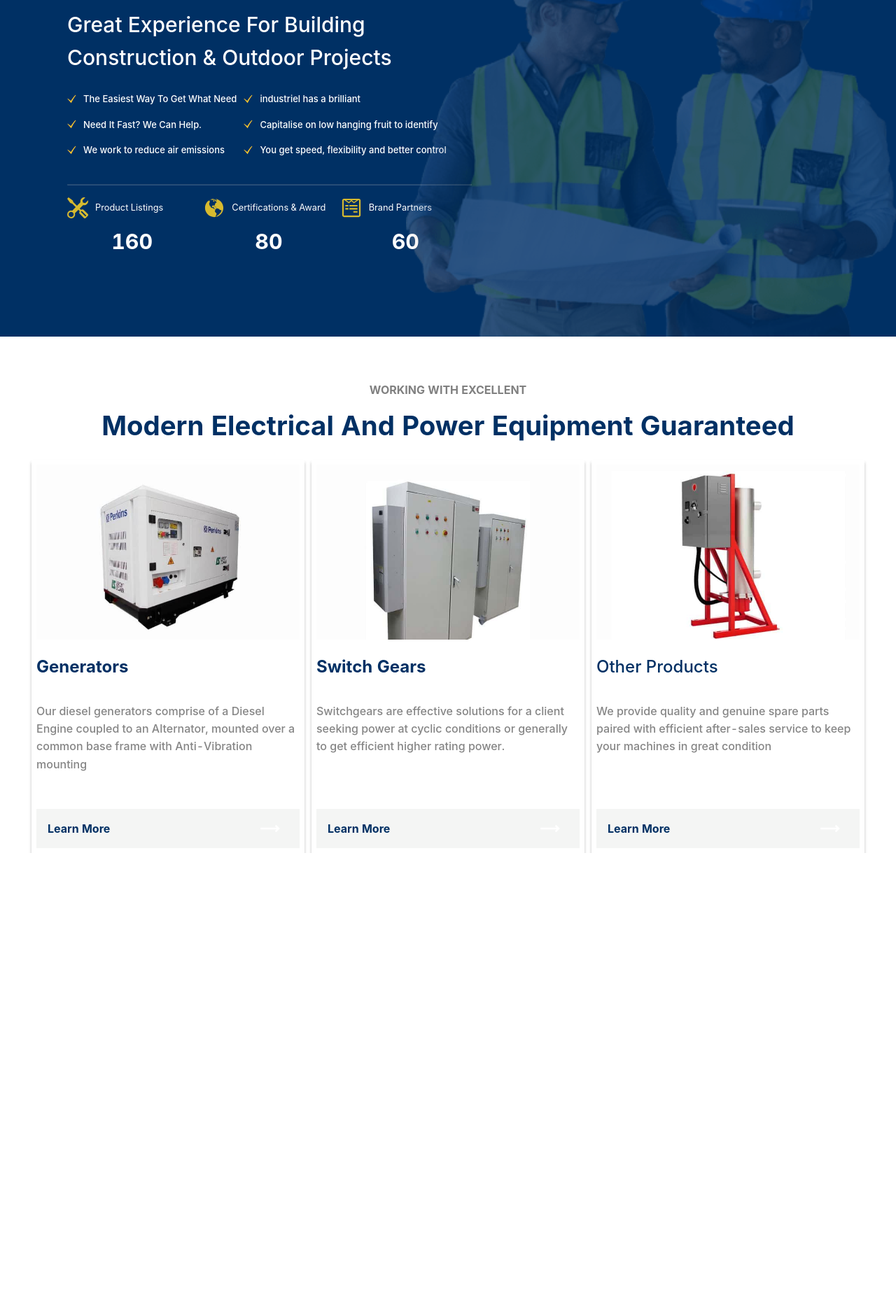
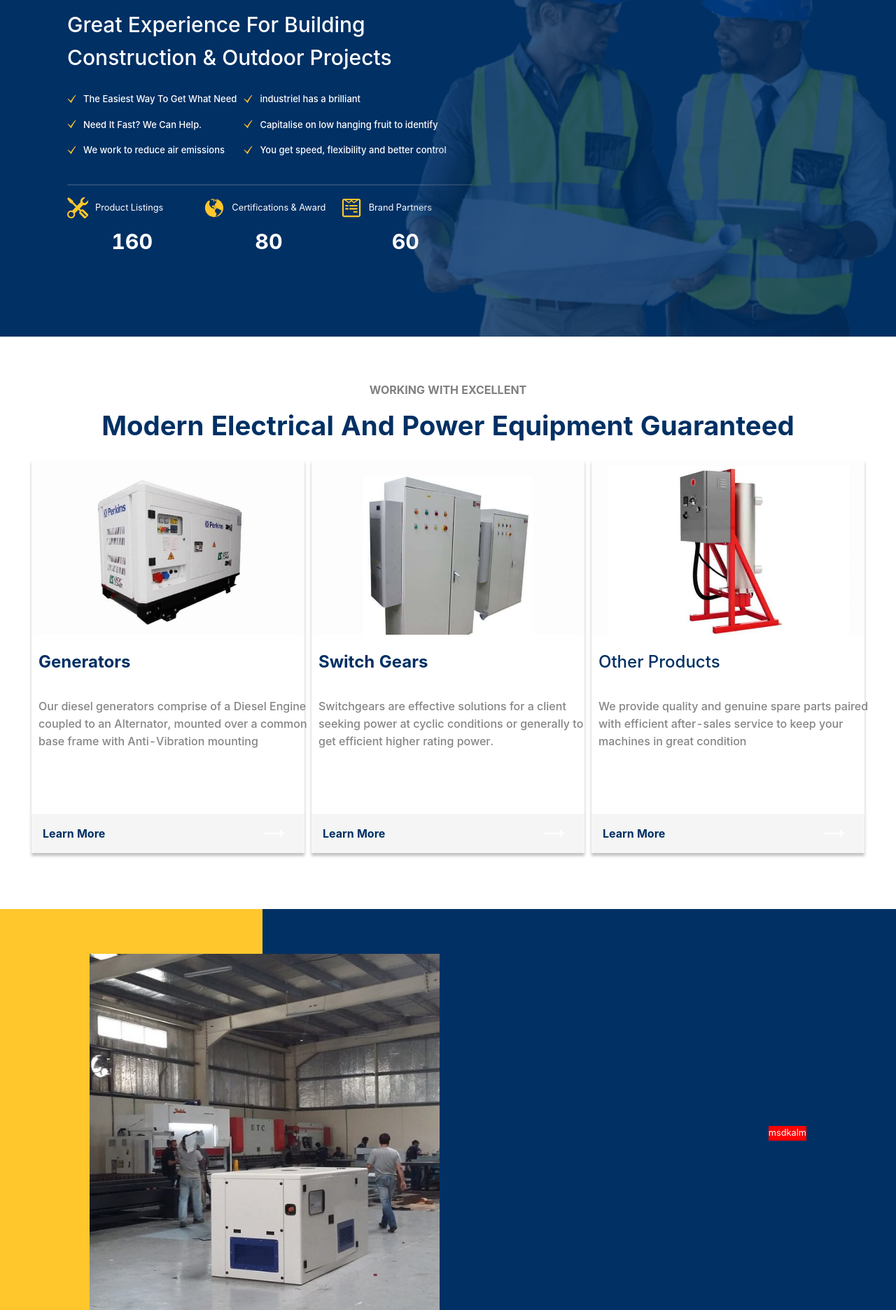
Before and after one commit to liferacer23/special-guacamole, a Next.js app: page / in a window 1280 px wide. Shown: the part 1551-3423 px from the top of the page at 70% size. Before the commit the page ends 2770 px from the top, so only its background shows below. Built offline with nearby package versions, Linux system fonts and the light colour scheme.

Commit message:
Home page working progress

```diff
--- a/pages/index.js
+++ b/pages/index.js
@@ -11,6 +11,7 @@ import { GiCheckMark } from "react-icons/gi";
 import { BsTools } from "react-icons/bs";
 import { GoGlobe } from "react-icons/go";
 import { FaWpforms } from "react-icons/fa";
+import AboutUs from "../assets/aboutus.jpg";
 import generatorSingle from "../assets/generatorSingle.jpg";
 import switchGear from "../assets/switchgear.jpg";
 import otherProducts from "../assets/otherproducts.jpg";
@@ -24,6 +25,7 @@ const Flex = styled.div`
   gap: ${(props) => props.gap || "10px"};
   width: ${(props) => props.width || "100%"};
   color: ${(props) => props.color || "#fff"};
+  background: ${(props) => props.background || "transparent"};
   font-size: ${(props) => props.fontSize || "0.8rem"};
   font-weight: ${(props) => props.fontWeight || "400"};
 `;
@@ -123,7 +125,7 @@ const Card = styled.div`
   width: 390px;
   height: 562px;
   box-shadow: 0px 4px 4px rgba(0, 0, 0, 0.25);
-  padding: 7px;
+  margin-bottom: 1rem;
 `;
 const CardButton = styled("div")`
   margin-top: auto;
@@ -137,7 +139,7 @@ const CardButton = styled("div")`
   padding-left: 1rem;
   transition: 0.6s;
   &:hover {
-    background: rgb(215, 186, 47);
+    background: rgb(255,199,44);
     div {
       transition: 0.6s;
       background: rgba(0, 48, 100, 1);
@@ -148,10 +150,28 @@ const CardButton = styled("div")`
 const InnerText = styled("span")`
   color: rgba(0, 48, 100, 1);
   transition: 0.6s;
+  padding-left:10px;
   &:hover {
-    color: rgb(215, 186, 47);
+    color: rgb(255,199,44);
   }
 `;
+const AboutSection = styled.div`
+  min-height: 40rem;
+  position: relative;
+  display: flex;
+  align-item: center;
+  margin-top: 4rem;
+`;
+const AboutSectionInsideContainer = styled.div`
+width:80%;
+height:80%;
+`;
+const AboutSectionDescription = styled.div`
+background:red;
+height:100%;
+width:auto;
+`;
+
 export default function Home() {
   return (
     <>
@@ -273,7 +293,7 @@ export default function Home() {
                 <Flex direction="column">
                   <Flex>
                     <BsTools
-                      style={{ color: "rgb(215,186,47)", fontSize: "30px" }}
+                      style={{ color: "rgb(255,199,44)", fontSize: "30px" }}
                     />
                     Product Listings
                   </Flex>
@@ -290,7 +310,7 @@ export default function Home() {
                 <Flex direction="column">
                   <Flex>
                     <GoGlobe
-                      style={{ color: "rgb(215,186,47)", fontSize: "30px" }}
+                      style={{ color: "rgb(255,199,44)", fontSize: "30px" }}
                     />
                     Certifications & Award
                   </Flex>
@@ -307,7 +327,7 @@ export default function Home() {
                 <Flex direction="column">
                   <Flex>
                     <FaWpforms
-                      style={{ color: "rgb(215,186,47)", fontSize: "30px" }}
+                      style={{ color: "rgb(255,199,44)", fontSize: "30px" }}
                     />
                     Brand Partners
                   </Flex>
@@ -386,6 +406,7 @@ export default function Home() {
                 color: "#858585",
                 width: "100%",
                 marginTop: "20px",
+                marginLeft:"10px"
               }}
             >
               Our diesel generators comprise of a Diesel Engine coupled to an
@@ -436,6 +457,7 @@ export default function Home() {
                 color: "#858585",
                 width: "100%",
                 marginTop: "20px",
+                marginLeft:"10px"
               }}
             >
               Switchgears are effective solutions for a client seeking power at
@@ -485,6 +507,7 @@ export default function Home() {
                 color: "#858585",
                 width: "100%",
                 marginTop: "20px",
+                marginLeft:"10px"
               }}
             >
               We provide quality and genuine spare parts paired with efficient
@@ -508,6 +531,17 @@ export default function Home() {
           </Card>
         </Flex>
       </WorkingSection>
+      <AboutSection>
+                <Flex justifyContent="center" background="linear-gradient(90deg, rgb(255,199,44) 375px, rgba(0, 48, 100, 1) 0, rgba(0, 48, 100, 1) 70%);" width="100%" height="100%">
+<AboutSectionInsideContainer>
+  <Flex justifyContent="space-between">
+  <Image src={AboutUs} width={500} height={512} alt="Volva image" />
+  <AboutSectionDescription>msdkalm</AboutSectionDescription>
+  </Flex>
+</AboutSectionInsideContainer>
+                </Flex>
+
+      </AboutSection>
     </>
   );
 }
```
Also changed, not shown: assets/aboutus.jpg (added).
